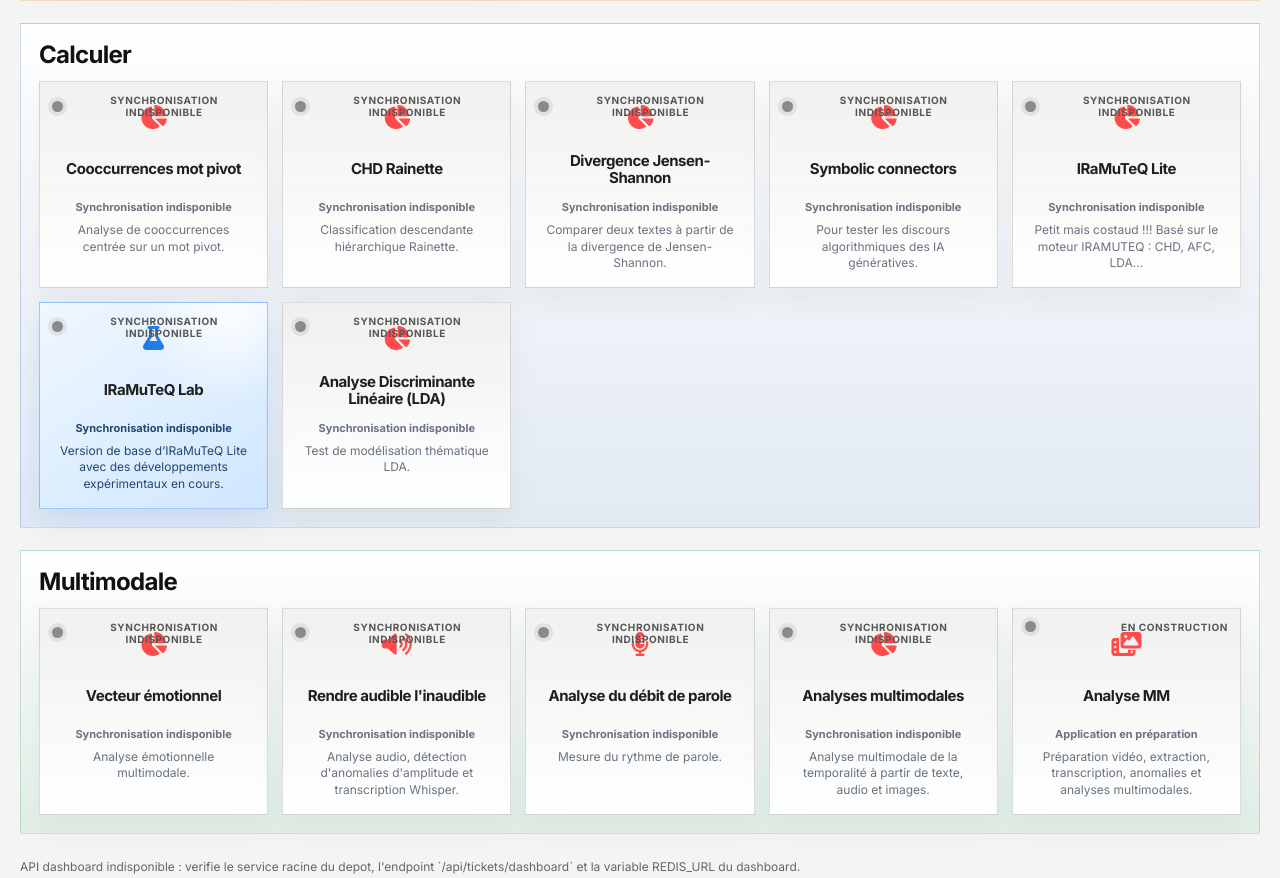
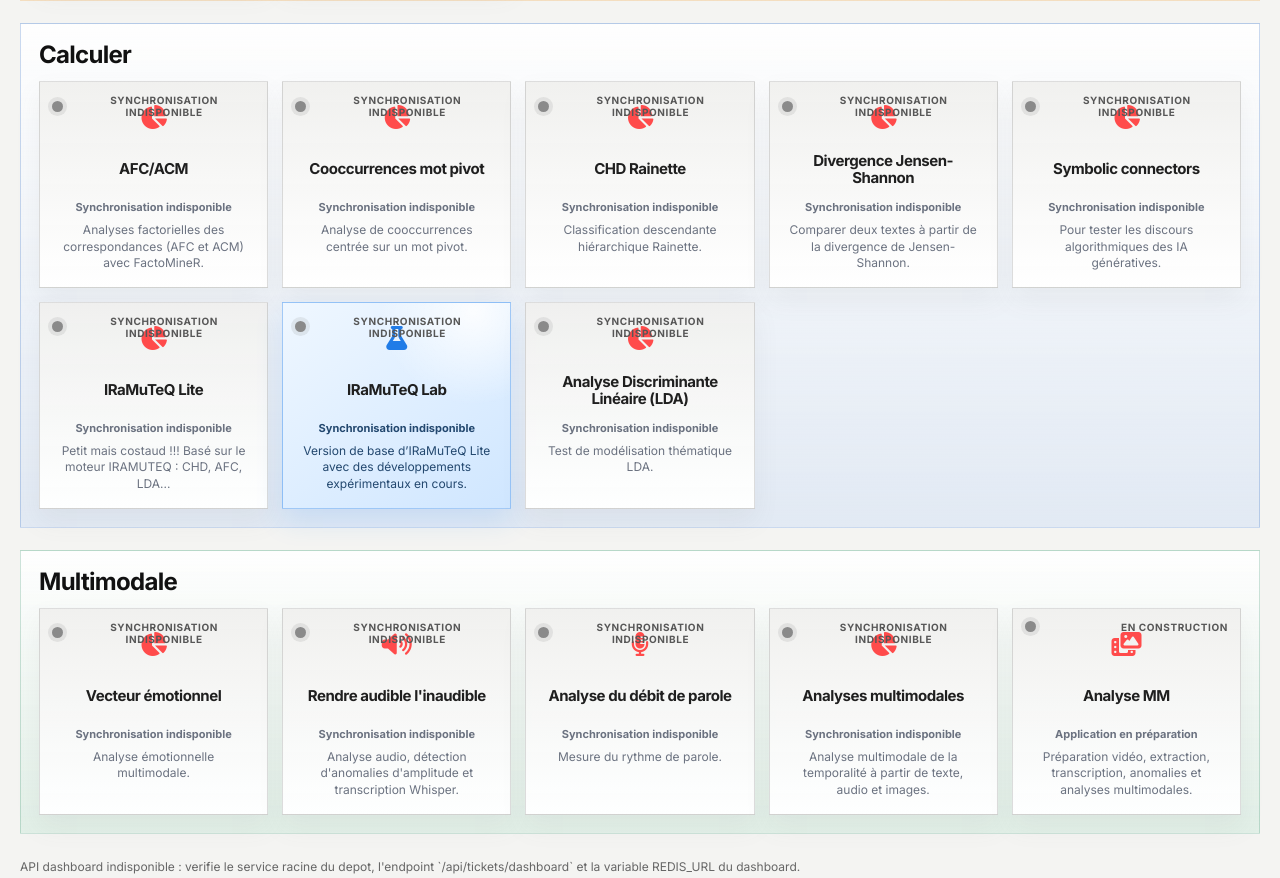
Before and after one commit to stephane1109/vps-codeandcortex, a plain HTML site: page index.html in a window 1280 px wide. Shown: the part 1306-2184 px from the top of the page. Drawn offline with Linux system fonts and the light colour scheme; no server answers.

Commit message:
Accueil VPS : ajouter la carte AFC/ACM dans Calculer

```diff
--- a/index.html
+++ b/index.html
@@ -286,6 +286,19 @@
                 </div>
 
                 <div class="grille-applications">
+                    <a href="https://afc.codeandcortex.fr/" class="carte-application libre" target="_blank" rel="opener" data-app-id="afc">
+                        <span class="ruban-statut">
+                            <span class="pastille-etat libre" data-status-dot aria-hidden="true"></span>
+                            <span class="statut" data-status-label>Libre</span>
+                        </span>
+                        <i class="icone fas fa-chart-pie"></i>
+                        <span class="contenu-carte">
+                            <span class="titre-application">AFC/ACM</span>
+                            <span class="meta-application" data-status-meta>Synchronisation en attente</span>
+                            <span class="description-application">Analyses factorielles des correspondances (AFC et ACM) avec FactoMineR.</span>
+                        </span>
+                    </a>
+
                     <a href="https://cooccurrences.codeandcortex.fr" class="carte-application libre" target="_blank" rel="opener" data-app-id="cooccurrencesmotpivot">
                         <span class="ruban-statut">
                             <span class="pastille-etat libre" data-status-dot aria-hidden="true"></span>
```
